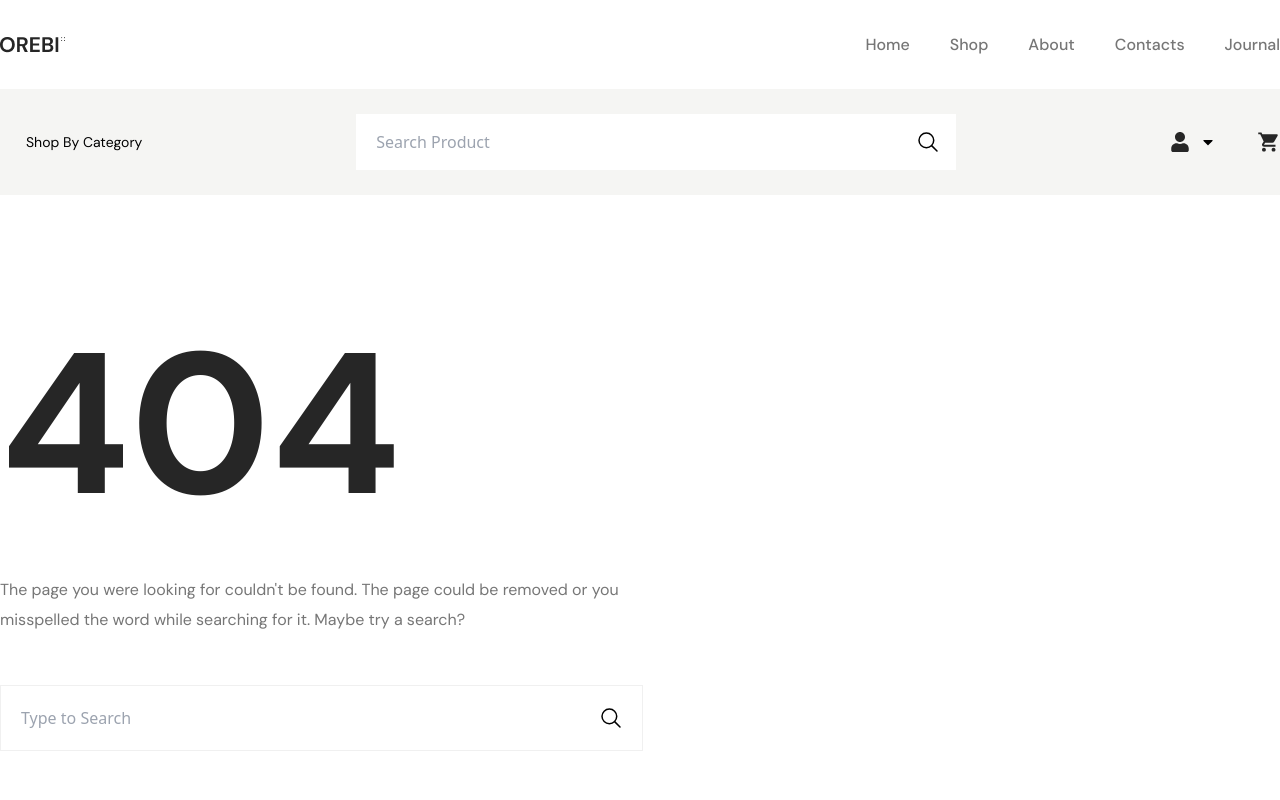
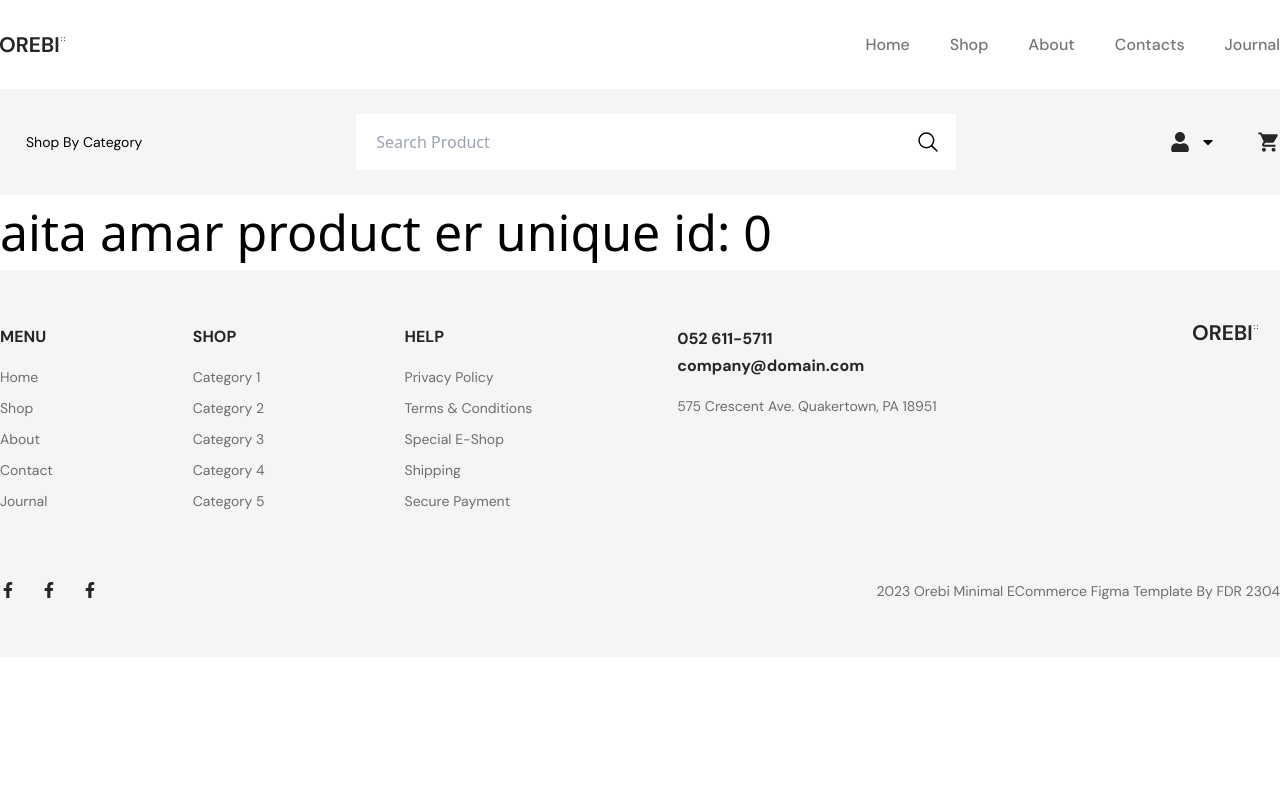
Before and after one commit to siamtalukder484/oribi-fdr-2304, a React (Vite) app: page /product/0 in a window 1280 px wide. Shown: the top 800 px of the page. Built offline with nearby package versions, Linux system fonts and the light colour scheme; some icons are missing.

Commit message:
dynamic product

```diff
--- a/src/App.jsx
+++ b/src/App.jsx
@@ -24,6 +24,7 @@ import MarchantDashboard from './pages/marchantDashboard/Index';
 import MarchantHome from './pages/marchantDashboard/Home';
 import Login from './pages/login/Index';
 import SignUp from './pages/registration/Index';
+import SingleProduct from './pages/product/SingleProduct';
 
 
 function App() {
@@ -41,7 +42,7 @@ function App() {
         <Route path='/checkout' element={<CheckoutPage/>}/>
         <Route path='/login' element={<Login/>}/>
         <Route path='/signup' element={<SignUp/>}/>
-        {/* <Route path='/product' element={<SignUp/>}/> */}
+        <Route path='/product/:id' element={<SingleProduct/>}/>
         <Route element={<MyAccountRoot/>}>
             <Route index path='/dashboard' element={<Dashboard/>}/>
             <Route path='/others' element={<Others/>}/>
--- /dev/null
+++ b/src/pages/product/Product.jsx
@@ -0,0 +1,9 @@
+import React from 'react'
+
+const Product = () => {
+  return (
+    <div>Product</div>
+  )
+}
+
+export default Product
--- /dev/null
+++ b/src/pages/product/SingleProduct.jsx
@@ -0,0 +1,16 @@
+import React from 'react'
+import { useParams } from 'react-router-dom';
+
+const SingleProduct = () => {
+
+    const { id } = useParams();
+
+
+  return (
+    <div>
+        <h1 className='text-[50px]'>aita amar product er unique id:  {id}</h1>
+    </div>
+  )
+}
+
+export default SingleProduct
```
